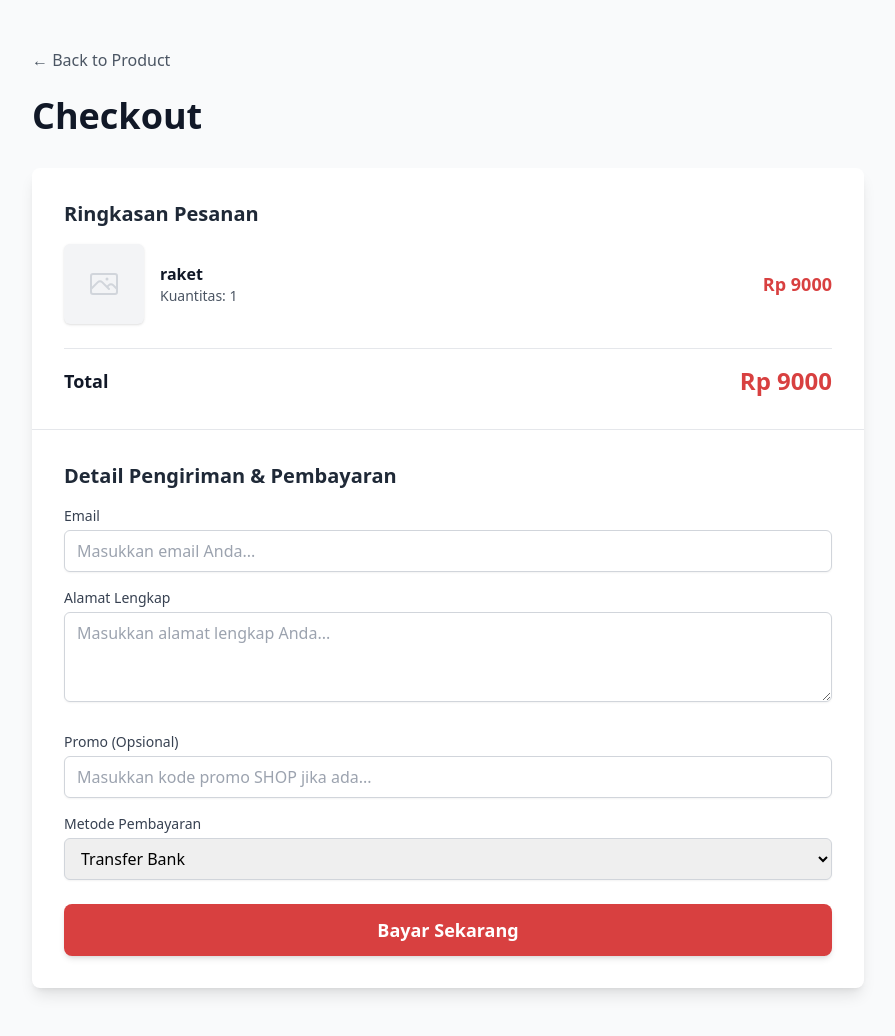
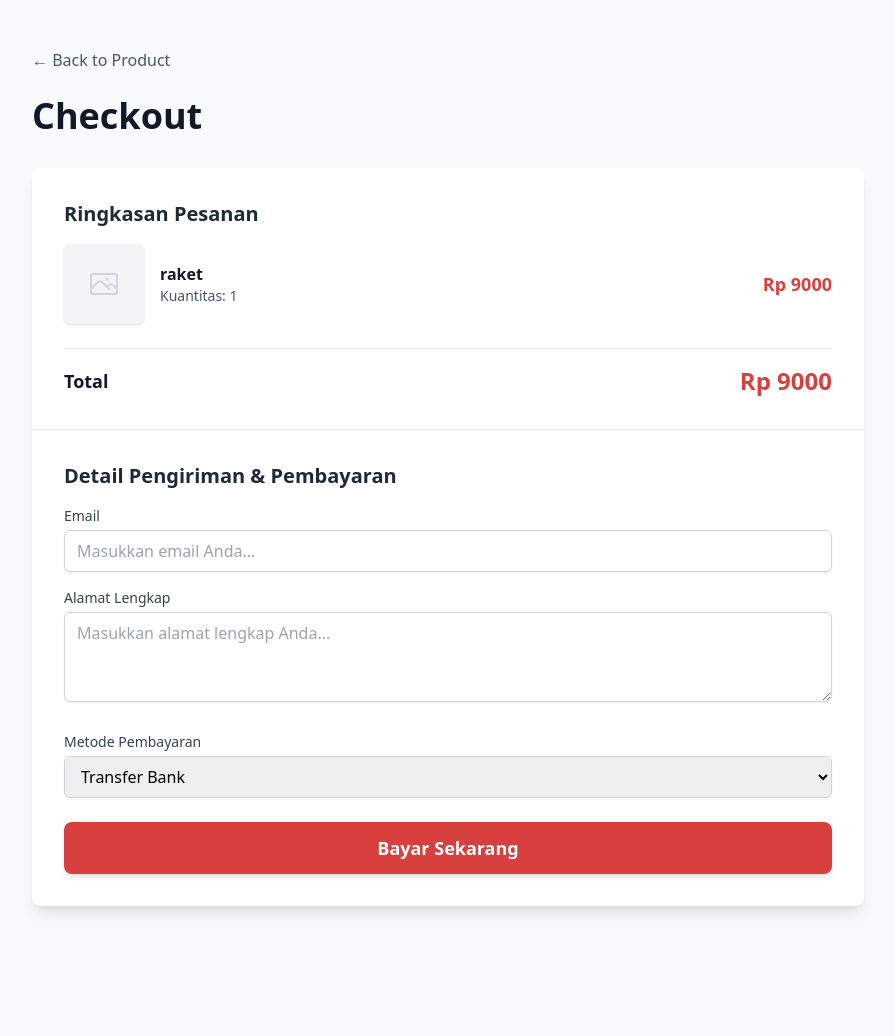
Before and after one commit to PBP-B05/venyuk, a Django app: page /ven_shop/checkout/0c427230-0dd6-4783-9f4a-0aac27a80ebe/ in a window 1280 px wide. Shown: the whole page, without its empty margins (192-1087 px from the left). After the commit the page ends 913 px from the top, so only its background shows below. Run offline with Django 4.2, Linux system fonts and the light colour scheme; a user stored in the database is signed in; data comes from the database, SQL or seed files in the repository; parts of the project's set-up code (start-up, migrations or seed data) failed here and were passed over; some libraries are stand-ins or nearby versions.

Commit message:
hapus promo

```diff
--- a/ven_shop/templates/checkout.html
+++ b/ven_shop/templates/checkout.html
@@ -80,12 +80,6 @@
                         <label for="address" class="block text-sm font-medium text-gray-700 mb-1">Alamat Lengkap</label>
                         <textarea id="address" name="address" rows="3" class="w-full px-3 py-2 border border-gray-300 rounded-md shadow-sm focus:ring-[#D84040] focus:border-[#D84040]" placeholder="Masukkan alamat lengkap Anda..."></textarea>
                     </div>
-                    <!-- Promo -->
-                    <div class="mb-4">
-                        <label for="promo" class="block text-sm font-medium text-gray-700 mb-1">Promo (Opsional)</label>
-                        <input type="text" id="promo" name="promo" class="w-full px-3 py-2 border border-gray-300 rounded-md shadow-sm focus:ring-[#D84040] focus:border-[#D84040]" placeholder="Masukkan kode promo SHOP jika ada...">
-                        <div id="promo-message" class="mt-2 text-sm hidden"></div>
-                    </div>
 
                     <!-- Metode Pembayaran (sama) -->
                     <div class="mb-6">
@@ -105,56 +99,4 @@
         </div>
     </div>
 </div>
-
-<!-- JavaScript (update untuk tampilkan discount_amount) -->
-<script>
-    const promoInput = document.getElementById('promo');
-    const promoMessage = document.getElementById('promo-message');
-    const totalPrice = document.getElementById('total-price');
-    const discountDetail = document.getElementById('discount-detail');
-    const originalPrice = '{{ product.price }}';
-
-    promoInput.addEventListener('input', function() {
-        const code = this.value.trim();
-        if (code.length === 0) {
-            promoMessage.classList.add('hidden');
-            discountDetail.classList.add('hidden');
-            updateTotal(originalPrice, 0, 0);
-            return;
-        }
-
-        const xhr = new XMLHttpRequest();
-        xhr.open('POST', '{% url "promo:validate_promo" %}', true);
-        xhr.setRequestHeader('Content-Type', 'application/x-www-form-urlencoded');
-        xhr.setRequestHeader('X-CSRFToken', document.querySelector('[name=csrfmiddlewaretoken]').value);
-
-        xhr.onreadystatechange = function() {
-            if (xhr.readyState === 4 && xhr.status === 200) {
-                const response = JSON.parse(xhr.responseText);
-                if (response.valid) {
-                    const discountAmount = originalPrice * (response.amount_discount / 100);
-                    promoMessage.textContent = response.message;
-                    promoMessage.classList.remove('hidden');
-                    promoMessage.classList.add('text-green-600');
-                    discountDetail.innerHTML = `<span>Diskon: -Rp ${discountAmount.toLocaleString('id-ID')}</span>`;
-                    discountDetail.classList.remove('hidden');
-                    updateTotal(originalPrice, response.amount_discount, discountAmount);
-                } else {
-                    promoMessage.textContent = response.message;
-                    promoMessage.classList.remove('hidden');
-                    promoMessage.classList.add('text-red-600');
-                    discountDetail.classList.add('hidden');
-                    updateTotal(originalPrice, 0, 0);
-                }
-            }
-        };
-
-        xhr.send(`promo_code=${encodeURIComponent(code)}&promo_type=shop`);
-    });
-
-    function updateTotal(price, discountPercent, discountAmount) {
-        const finalPrice = price - discountAmount;
-        totalPrice.textContent = `Rp ${finalPrice.toLocaleString('id-ID')}`;
-    }
-</script>
 {% endblock content %}
--- a/ven_shop/views.py
+++ b/ven_shop/views.py
@@ -17,9 +17,8 @@ from ven_shop.forms import ProductForm
 from django.db.models import F
 import requests
 import uuid
-from django.utils import timezone
-from promo.models import Promo
-from django.db import transaction
+
+
 
 # Create your views here.
 @csrf_exempt
@@ -149,81 +148,35 @@ def checkout_product(request, id):
         product.refresh_from_db()
 
         if product.stock > 0:
-            # Ambil promo code dari POST
-            promo_code_str = request.POST.get('promo', '').strip()
-            original_price = product.price  # Fixed price, qty=1
-            final_price = original_price
-            promo_to_update = None
-            promo_message = "Pembelian berhasil!"
+            product.stock = F('stock') - 1
+            product.save()
 
-            try:
-                with transaction.atomic():
-                    if promo_code_str:
-                        try:
-                            promo = Promo.objects.select_for_update().get(code__iexact=promo_code_str)
-                            now = timezone.now().date()
+            product.refresh_from_db()
+            Purchased_Product.objects.create(
+                user=request.user,
+                product=product
+            )
 
-                            is_valid = True
-                            if not promo.is_active or promo.end_date < now:
-                                is_valid = False
+            # Ambil email dari form
+            email = request.POST.get('email', '').strip()  # Wajib, strip whitespace
+            address = request.POST.get('address', '').strip()
+            if email:  # Pastikan email ada
+                # Panggil webhook dengan parameter email
+                webhook_url = 'https://ligia-quantummechanical-ida.ngrok-free.dev/webhook/8d8ced10-4e23-4c39-9dbb-a9dea0409259'  # Ganti dengan URL webhook Anda
+                payload = {
+                    'email': email,
+                    'address': address,
+                    'transaction_id': str(uuid.uuid4()),
+                    'product_name': product.title,
+                }
+                try:
+                    response = requests.get(webhook_url, json=payload, timeout=10)
+                    # Opsional: Log response jika diperlukan (misalnya print(response.status_code))
+                except requests.RequestException as e:
+                    # Handle error webhook jika diperlukan (misalnya log, tapi jangan hentikan proses)
+                    print(f"Webhook error: {e}")  # Ganti dengan logging proper
 
-                            if not promo.code.upper().startswith("SHOP"):
-                                is_valid = False
-
-                            if promo.max_uses is not None and promo.max_uses <= 0:
-                                is_valid = False
-
-                            if is_valid:
-                                discount_percent = promo.amount_discount
-                                discount_amount = original_price * (discount_percent / 100)
-                                final_price = original_price - discount_amount  # Fixed price, bukan multiply durasi
-                                promo_to_update = promo
-                                promo_message = f"Promo {promo.code} diterapkan! Diskon {discount_percent}% (Rp {discount_amount:,.0f})."
-                        except Promo.DoesNotExist:
-                            promo_message = "Kode promo tidak ditemukan. Harga asli diterapkan."
-
-                    # Update stok
-                    product.stock = F('stock') - 1
-                    product.save()
-                    product.refresh_from_db()
-
-                    # Buat record pembelian
-                    Purchased_Product.objects.create(
-                        user=request.user,
-                        product=product
-                    )
-
-                    # Update max_uses jika ada promo valid
-                    if promo_to_update:
-                        promo_to_update.max_uses -= 1
-                        promo_to_update.save()
-
-                    # Ambil email dan address
-                    email = request.POST.get('email', '').strip()
-                    address = request.POST.get('address', '').strip()
-                    if email:
-                        # Payload webhook dengan detail diskon
-                        webhook_url = 'https://ligia-quantummechanical-ida.ngrok-free.dev/webhook/8d8ced10-4e23-4c39-9dbb-a9dea0409259'
-                        payload = {
-                            'email': email,
-                            'address': address,
-                            'transaction_id': str(uuid.uuid4()),
-                            'product_name': product.title,
-                        }
-                        try:
-                            response = requests.get(webhook_url, json=payload, timeout=10)
-                        except requests.RequestException as e:
-                            print(f"Webhook error: {e}")
-
-                    # Redirect dengan pesan
-                    messages.success(request, promo_message)
-                    return redirect('ven_shop:purchase_success', id=product.id)
-
-            except Exception as e:  # Catch IntegrityError atau lain
-                # Rollback otomatis via transaction
-                messages.error(request, f'Terjadi kesalahan: {str(e)}')
-                context = {'product': product}
-                return render(request, 'checkout.html', context)
+            return redirect('ven_shop:purchase_success', id=product.id)
         else:
             context = {
                 'product': product,
```
